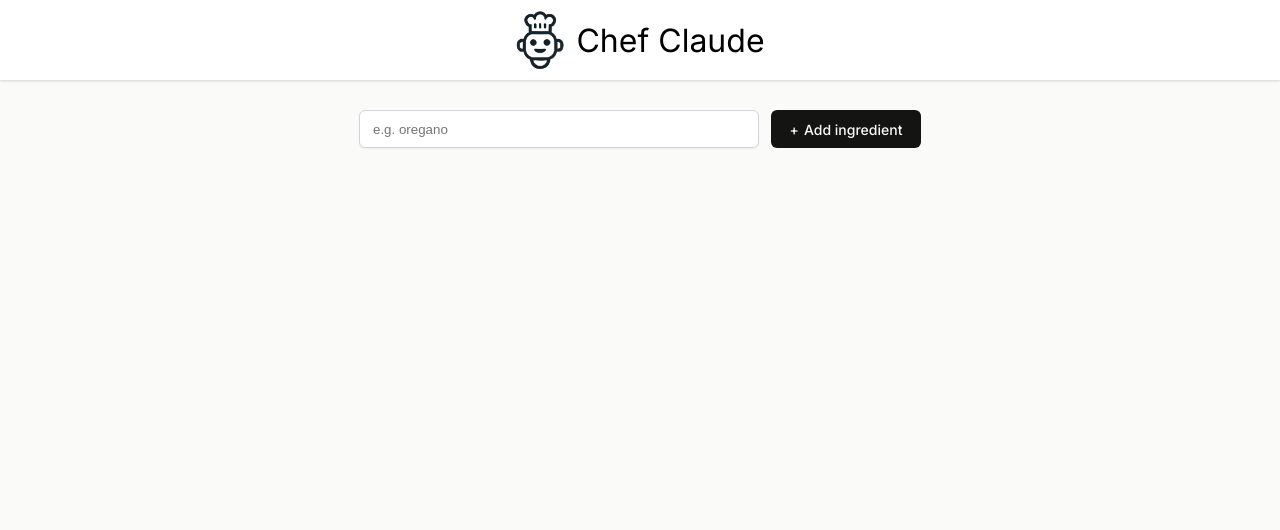
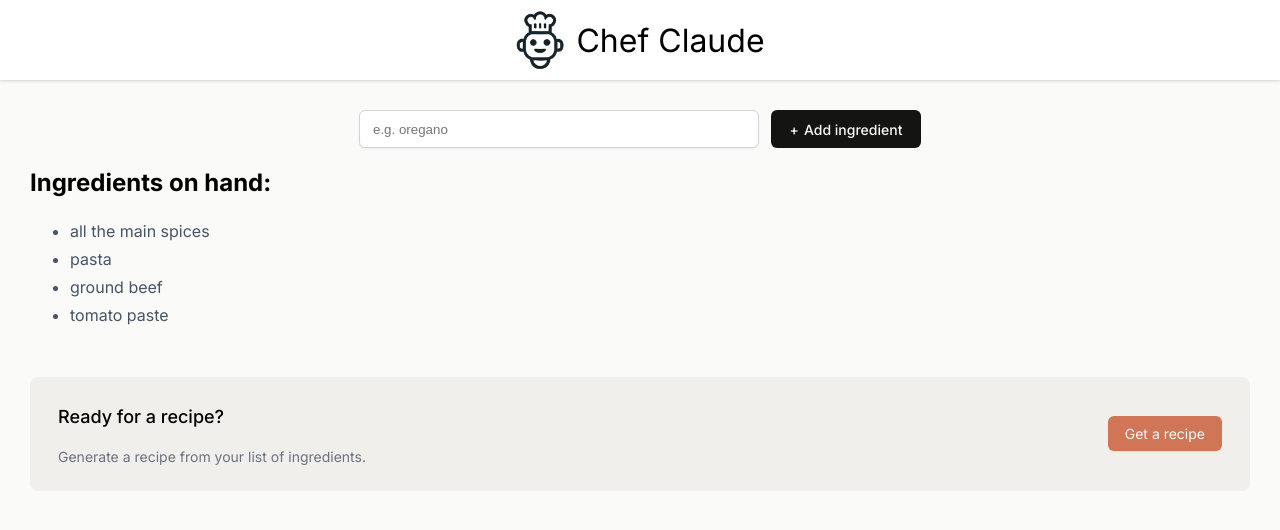
Before and after one commit to franky2003/code-chef, a React (Vite) app: page / in a window 1280 px wide. Shown: the top 530 px of the page. Built offline with nearby package versions, Linux system fonts and the light colour scheme.

Commit message:
feat(code):testing manually

```diff
--- a/src/Main.jsx
+++ b/src/Main.jsx
@@ -1,12 +1,16 @@
 import React from "react"
+import IngredientsList from "./components/IngredientsList"
+import ClaudeRecipe from "./components/ClaudeRecipe"
 
 export default function Main() {
+    const [ingredients, setIngredients] = React.useState(
+        ["all the main spices", "pasta", "ground beef", "tomato paste"]
+    )
+    const [recipeShown, setRecipeShown] = React.useState(false)
 
-    const [ingredients, setIngredients] = React.useState([])
-
-    const ingredientsListItems = ingredients.map(ingredient => (
-        <li key={ingredient}>{ingredient}</li>
-    ))
+    function toggleRecipeShown() {
+        setRecipeShown(prevShown => !prevShown)
+    }
 
     function addIngredient(event) {
         event.preventDefault();
@@ -14,7 +18,6 @@
         const newIngredient = event.target.elements.ingredient.value;
         setIngredients([...ingredients, newIngredient]);
       }
-
 
     return (
         <main>
@@ -27,17 +30,15 @@
                 />
                 <button>Add ingredient</button>
             </form>
-            {ingredients.length > 0 && <section>
-                <h2>Ingredients on hand:</h2>
-                <ul className="ingredients-list" aria-live="polite">{ingredientsListItems}</ul>
-                {ingredients.length > 3 && <div className="get-recipe-container">
-                    <div>
-                        <h3>Ready for a recipe?</h3>
-                        <p>Generate a recipe from your list of ingredients.</p>
-                    </div>
-                    <button>Get a recipe</button>
-                </div>}
-            </section>}
+
+            {ingredients.length > 0 &&
+                <IngredientsList
+                    ingredients={ingredients}
+                    toggleRecipeShown={toggleRecipeShown}
+                />
+            }
+
+            {recipeShown && <ClaudeRecipe />}
         </main>
     )
 }
--- /dev/null
+++ b/src/components/ClaudeRecipe.jsx
@@ -0,0 +1,36 @@
+export default function ClaudeRecipe() {
+    return (
+        <section>
+            <h2>Chef Claude Recommends:</h2>
+            <article className="suggested-recipe-container" aria-live="polite">
+                <p>Based on the ingredients you have available, I would recommend making a simple a delicious <strong>Beef Bolognese Pasta</strong>. Here is the recipe:</p>
+                <h3>Beef Bolognese Pasta</h3>
+                <strong>Ingredients:</strong>
+                <ul>
+                    <li>1 lb. ground beef</li>
+                    <li>1 onion, diced</li>
+                    <li>3 cloves garlic, minced</li>
+                    <li>2 tablespoons tomato paste</li>
+                    <li>1 (28 oz) can crushed tomatoes</li>
+                    <li>1 cup beef broth</li>
+                    <li>1 teaspoon dried oregano</li>
+                    <li>1 teaspoon dried basil</li>
+                    <li>Salt and pepper to taste</li>
+                    <li>8 oz pasta of your choice (e.g., spaghetti, penne, or linguine)</li>
+                </ul>
+                <strong>Instructions:</strong>
+                <ol>
+                    <li>Bring a large pot of salted water to a boil for the pasta.</li>
+                    <li>In a large skillet or Dutch oven, cook the ground beef over medium-high heat, breaking it up with a wooden spoon, until browned and cooked through, about 5-7 minutes.</li>
+                    <li>Add the diced onion and minced garlic to the skillet and cook for 2-3 minutes, until the onion is translucent.</li>
+                    <li>Stir in the tomato paste and cook for 1 minute.</li>
+                    <li>Add the crushed tomatoes, beef broth, oregano, and basil. Season with salt and pepper to taste.</li>
+                    <li>Reduce the heat to low and let the sauce simmer for 15-20 minutes, stirring occasionally, to allow the flavors to meld.</li>
+                    <li>While the sauce is simmering, cook the pasta according to the package instructions. Drain the pasta and return it to the pot.</li>
+                    <li>Add the Bolognese sauce to the cooked pasta and toss to combine.</li>
+                    <li>Serve hot, garnished with additional fresh basil or grated Parmesan cheese if desired.</li>
+                </ol>
+            </article>
+        </section>
+    )
+}
--- /dev/null
+++ b/src/components/IngredientsList.jsx
@@ -0,0 +1,18 @@
+export default function IngredientsList(props) {
+    const ingredientsListItems = props.ingredients.map(ingredient => (
+        <li key={ingredient}>{ingredient}</li>
+    ))
+    return (
+        <section>
+            <h2>Ingredients on hand:</h2>
+            <ul className="ingredients-list" aria-live="polite">{ingredientsListItems}</ul>
+            {props.ingredients.length > 3 && <div className="get-recipe-container">
+                <div>
+                    <h3>Ready for a recipe?</h3>
+                    <p>Generate a recipe from your list of ingredients.</p>
+                </div>
+                <button onClick={props.toggleRecipeShown}>Get a recipe</button>
+            </div>}
+        </section>
+    )
+}
```
